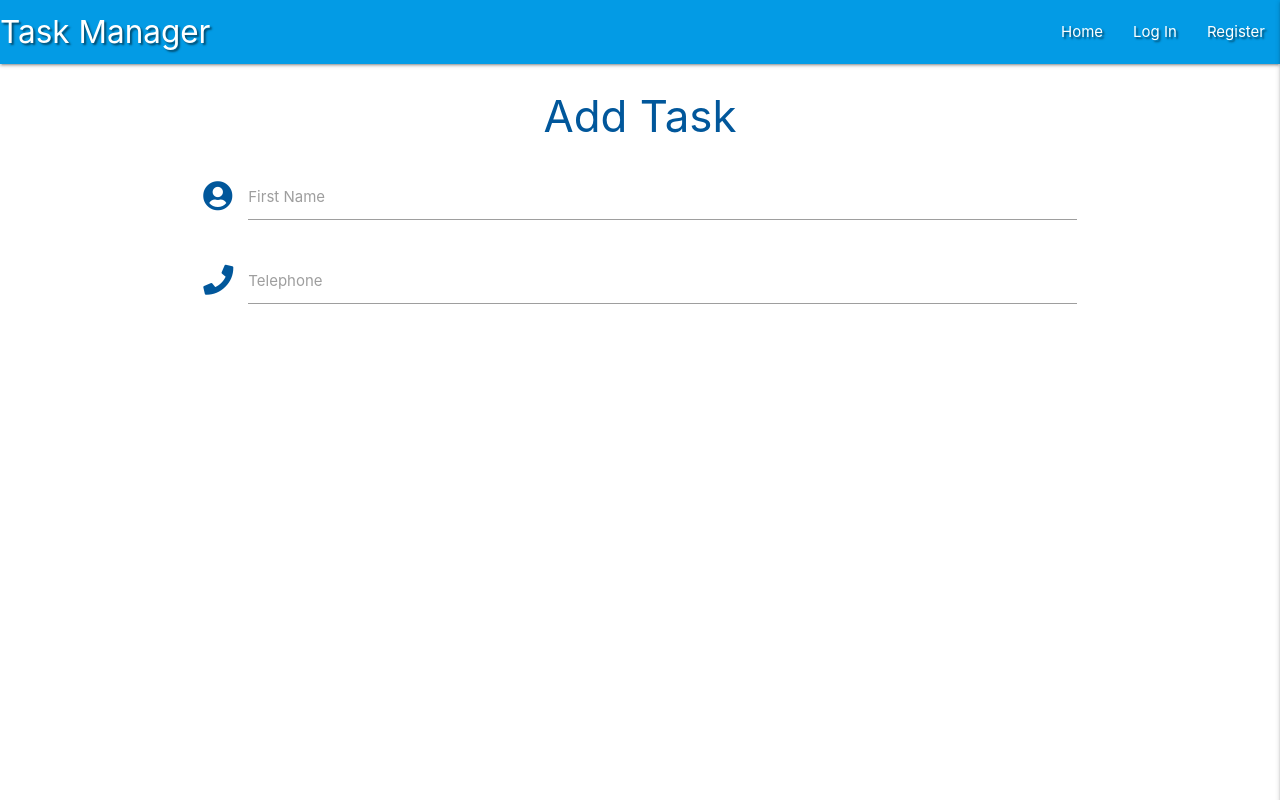
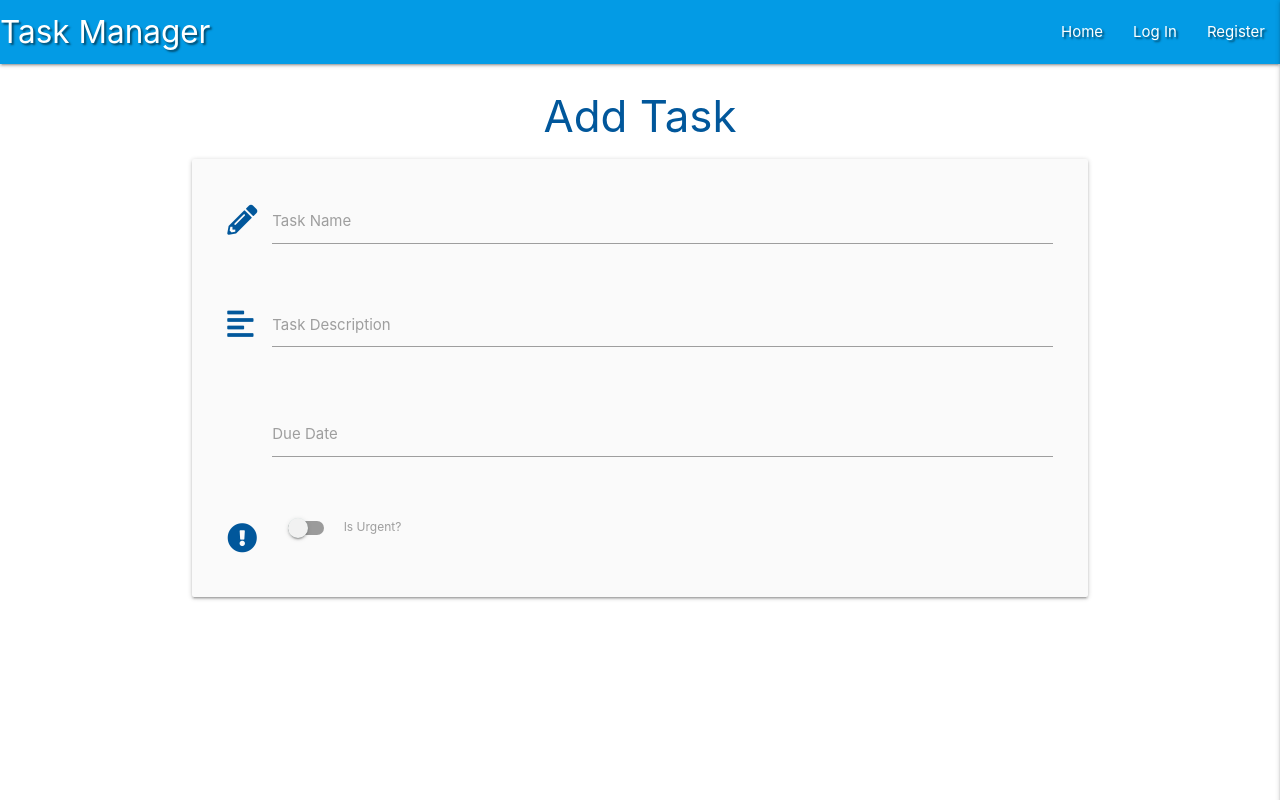
Before and after one commit to deanoandrejevic/taskManagerWalkthrough, a Flask app: page /add_task in a window 1280 px wide. Run offline with Flask 2, Linux system fonts and the light colour scheme; some libraries are stand-ins or nearby versions.

Commit message:
add task form input fields

```diff
--- a/static/js/script.js
+++ b/static/js/script.js
@@ -1,11 +1,13 @@
 $(document).ready(function(){
     $('.sidenav').sidenav({edge: "right"});
+    $('.collapsible').collapsible();
+    $('.tooltipped').tooltip();
+    $('.datepicker').datepicker({
+      format: "dd mm, yyyy",
+      yearRange: 3,
+      showClearBtn: true,
+      i18n: {
+        done: "Select"
+      }
+    });
   });
-
-  $(document).ready(function(){
-    $('.collapsible').collapsible();
-  });
-
-  $(document).ready(function(){
-    $('.tooltipped').tooltip();
-  });
--- a/templates/add_task.html
+++ b/templates/add_task.html
@@ -2,18 +2,65 @@
 
 <h3 class="light-blue-text text-darken-4 center-align">Add Task</h3>
 
-<div class="row">
+<div class="row card-panel grey lighten-5">
   <form class="col s12" method="POST" action="">
     <div class="row">
       <div class="input-field col s12">
-                <i class="fas fa-user-circle prefix light-blue-text text-darken-4"></i>
-                <input id="icon_prefix" type="text" class="validate">
-                <label for="icon_prefix">First Name</label>
+        <i class="fas fa-pencil-alt prefix light-blue-text text-darken-4"></i>
+        <input
+          id="task_name"
+          name="task_name"
+          minlength="5"
+          maxlength="15"
+          type="text"
+          class="validate"
+        />
+        <label for="task_name">Task Name</label>
       </div>
+    </div>
+    <div class="row">
       <div class="input-field col s12">
-                <i class="fas fa-phone prefix light-blue-text text-darken-4"></i>
-                <input id="icon_telephone" type="tel" class="validate">
-                <label for="icon_telephone">Telephone</label>
+        <i class="fas fa-align-left prefix light-blue-text text-darken-4"></i>
+        <textarea
+          id="task_description"
+          name="task_description"
+          minlength="5"
+          maxlength="200"
+          class="materialize-textarea validate"
+        ></textarea>
+        <label for="task_description">Task Description</label>
+      </div>
+    </div>
+    <div class="row">
+      <div class="input-field col s12">
+        <i class="fas fa-calender-alt prefix light-blue-text text-darken-4"></i>
+        <input
+          id="due_date"
+          name="due_date"
+          type="text"
+          class="datepicker validate"
+        />
+        <label for="due_date">Due Date</label>
+      </div>
+    </div>
+    <div class="row">
+      <div class="input-field col s12">
+        <div class="switch">
+          <i
+            class="
+              fas
+              fa-exclamation-circle
+              prefix
+              light-blue-text
+              text-darken-4
+            "
+          ></i>
+          <label for="is_urgent">
+            <input type="checkbox" id="is_urgent" name="is_urgent" />
+            <span class="lever"></span>
+            Is Urgent?
+          </label>
+        </div>
       </div>
     </div>
   </form>
```
Lines whose indentation alone changed are shown as unchanged.
